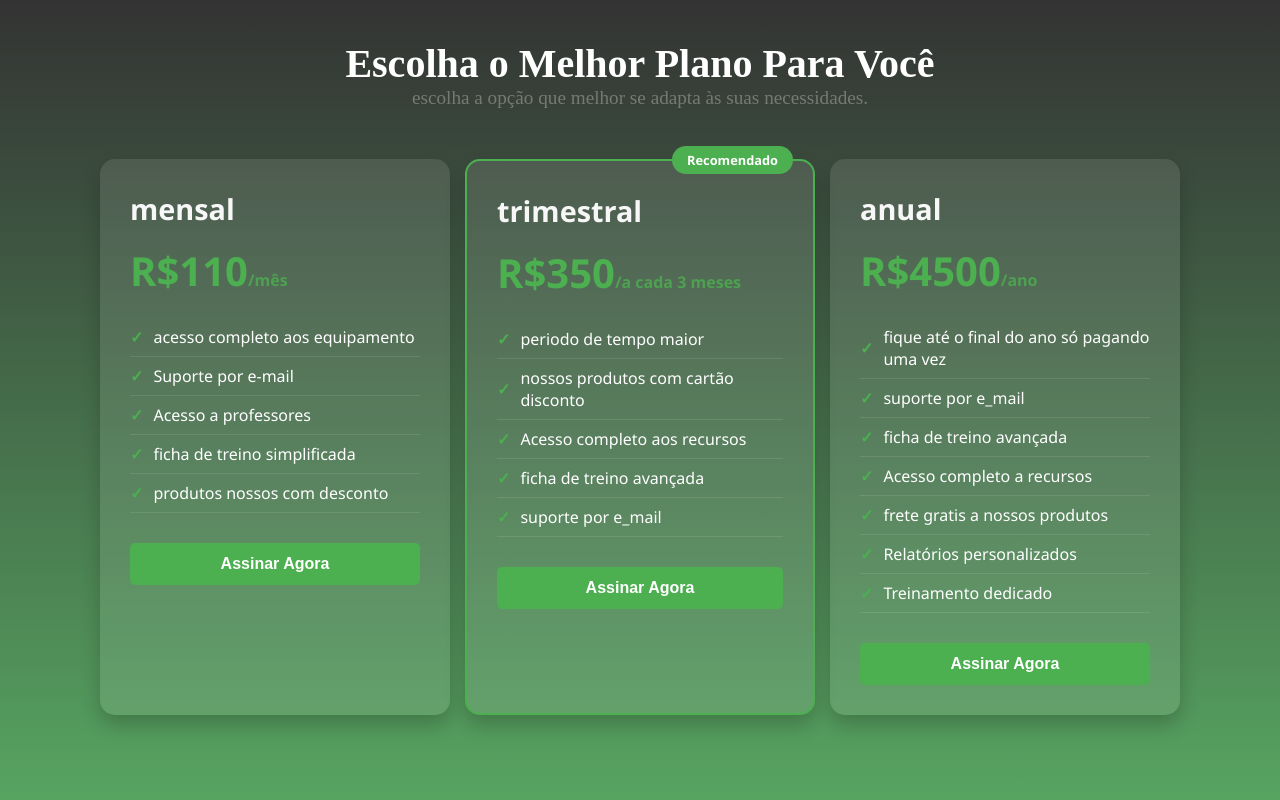
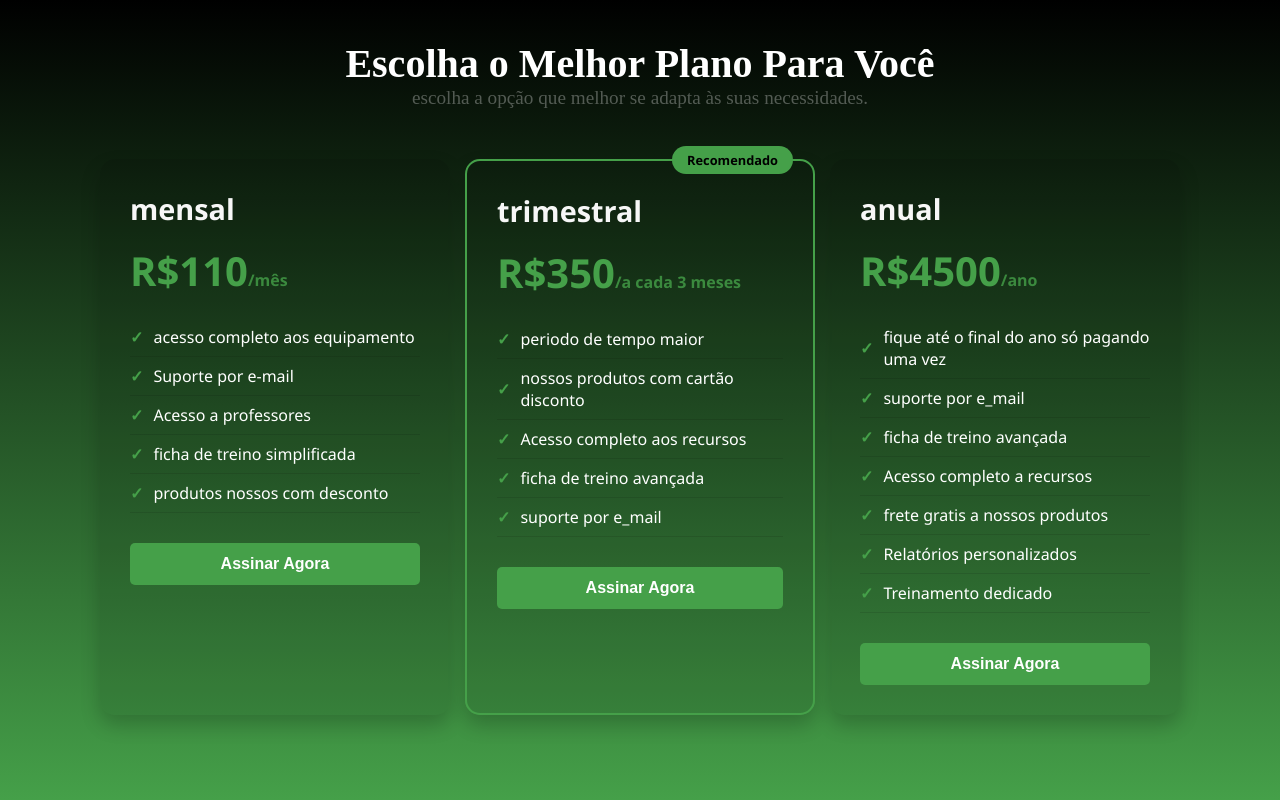
Before and after one commit to giovane453/Programacao-No-Des-De-Sistemas---3-Ano-D-Manha-, a PHP site: page /faceplane.html in a window 1280 px wide. Run offline with PHP 8.4, Linux system fonts and the light colour scheme.

Commit message:
Add files via upload

```diff
--- a/faceplane.css
+++ b/faceplane.css
@@ -1,5 +1,3 @@
-
- /* Reset e estilos globais */
  * {
     margin: 0;
     padding: 0;
@@ -8,7 +6,7 @@
 }
 
 body {
-    background: linear-gradient(to bottom, #333, #027611aa);
+    background: linear-gradient(to bottom, #000000, #45a049);
     background-attachment: fixed;
     min-height: 100vh;
     color: #ffffff;
@@ -38,7 +36,6 @@ h1 {
     margin: 0 auto;
 }
 
-/* Estilos dos planos */
 .plans-container {
     display: flex;
     justify-content: center;
@@ -48,7 +45,7 @@ h1 {
 }
 
 .plan {
-    background: rgba(255, 255, 255, 0.1);
+    background: rgba(0, 0, 0, 0.1);
     border-radius: 15px;
     padding: 30px;
     width: 100%;
@@ -62,7 +59,7 @@ h1 {
 }
 
 .plan.recommended {
-    border: 2px solid #4CAF50;
+    border: 2px solid #45a049;
     position: relative;
 }
 
@@ -70,14 +67,14 @@ h1 {
     position: absolute;
     top: -15px;
     right: 20px;
-    background: #4CAF50;
-    color: white;
+    background: #45a049;
+    color: rgb(0, 0, 0);
     padding: 5px 15px;
     border-radius: 20px;
     font-size: 0.8rem;
     font-weight: bold;
 }
-/* letras */
+
 .plan-title {
     font-size: 1.8rem;
     margin-bottom: 15px;
@@ -88,7 +85,7 @@ h1 {
     font-size: 2.5rem;
     font-weight: bold;
     margin-bottom: 20px;
-    color: #4CAF50;
+    color: #45a049;
 
 }
 
@@ -104,14 +101,14 @@ h1 {
 
 .plan-features li {
     padding: 8px 0;
-    border-bottom: 1px solid rgba(255, 255, 255, 0.1);
+    border-bottom: 1px solid rgba(0, 0, 0, 0.1);
     display: flex;
     align-items: center;
 }
 
 .plan-features li::before {
     content: "✓";
-    color: #4CAF50;
+    color: #45a049;
     margin-right: 10px;
     font-weight: bold;
 }
@@ -120,7 +117,7 @@ h1 {
     display: inline-block;
     width: 100%;
     padding: 12px;
-    background: #4CAF50;
+    background: #45a049;
     color: white;
     text-align: center;
     text-decoration: none;
@@ -135,7 +132,6 @@ h1 {
     background: #45a049;
 }
 
-/* Responsividade */
 @media (max-width: 768px) {
     .plans-container {
         flex-direction: column;
```
